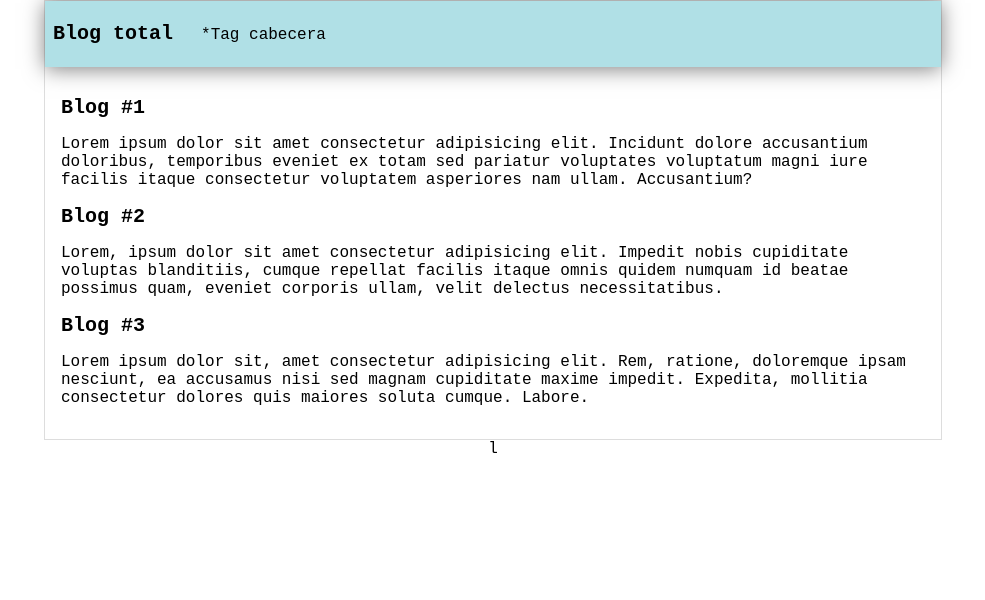
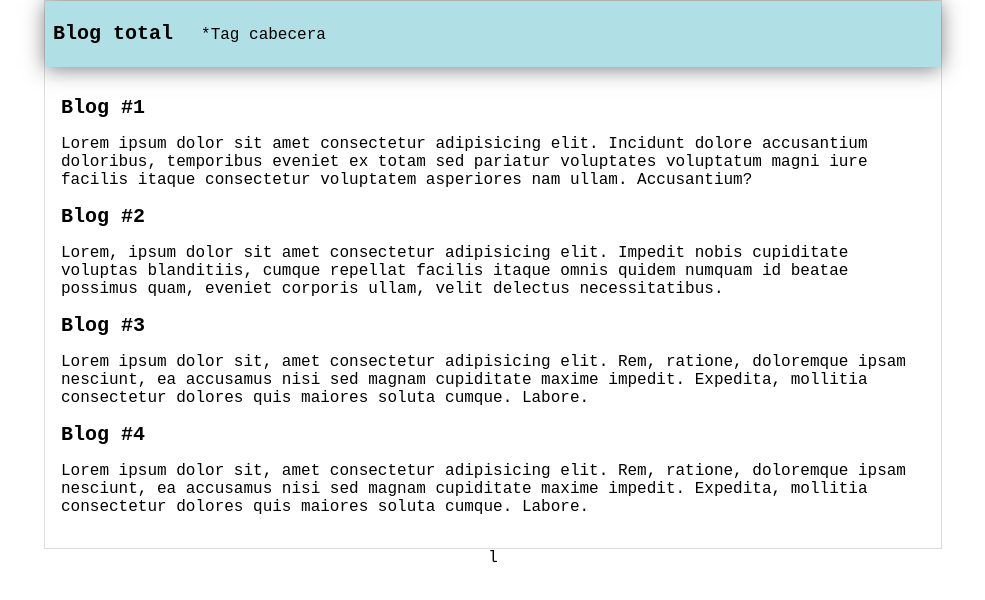
Before and after one commit to javier7767/Hblog_2, a plain HTML site: page index.html in a window 1280 px wide. Shown: the whole page, without its empty margins (147-1132 px from the left). Drawn offline with Linux system fonts and the light colour scheme.

Commit message:
Blog #4 agregado al index

```diff
--- a/index.html
+++ b/index.html
@@ -25,6 +25,9 @@
             <h1>Blog #3</h1>
             <p>Lorem ipsum dolor sit, amet consectetur adipisicing elit. Rem, ratione, doloremque ipsam nesciunt, ea accusamus nisi sed magnam cupiditate maxime impedit. Expedita, mollitia consectetur dolores quis maiores soluta cumque. Labore.</p>
 
+            <h1>Blog #4</h1>
+            <p>Lorem ipsum dolor sit, amet consectetur adipisicing elit. Rem, ratione, doloremque ipsam nesciunt, ea accusamus nisi sed magnam cupiditate maxime impedit. Expedita, mollitia consectetur dolores quis maiores soluta cumque. Labore.</p>
+
         </div>
     </div>
 
```
